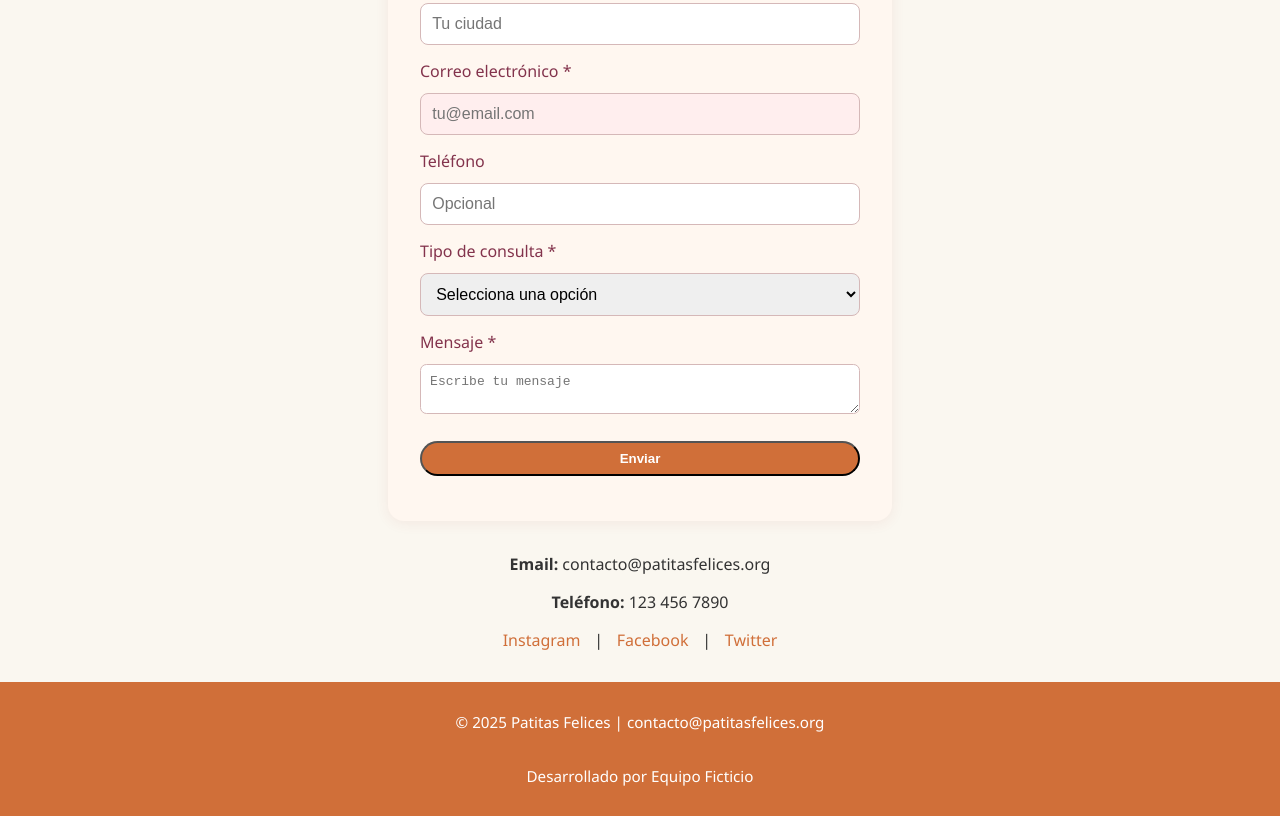
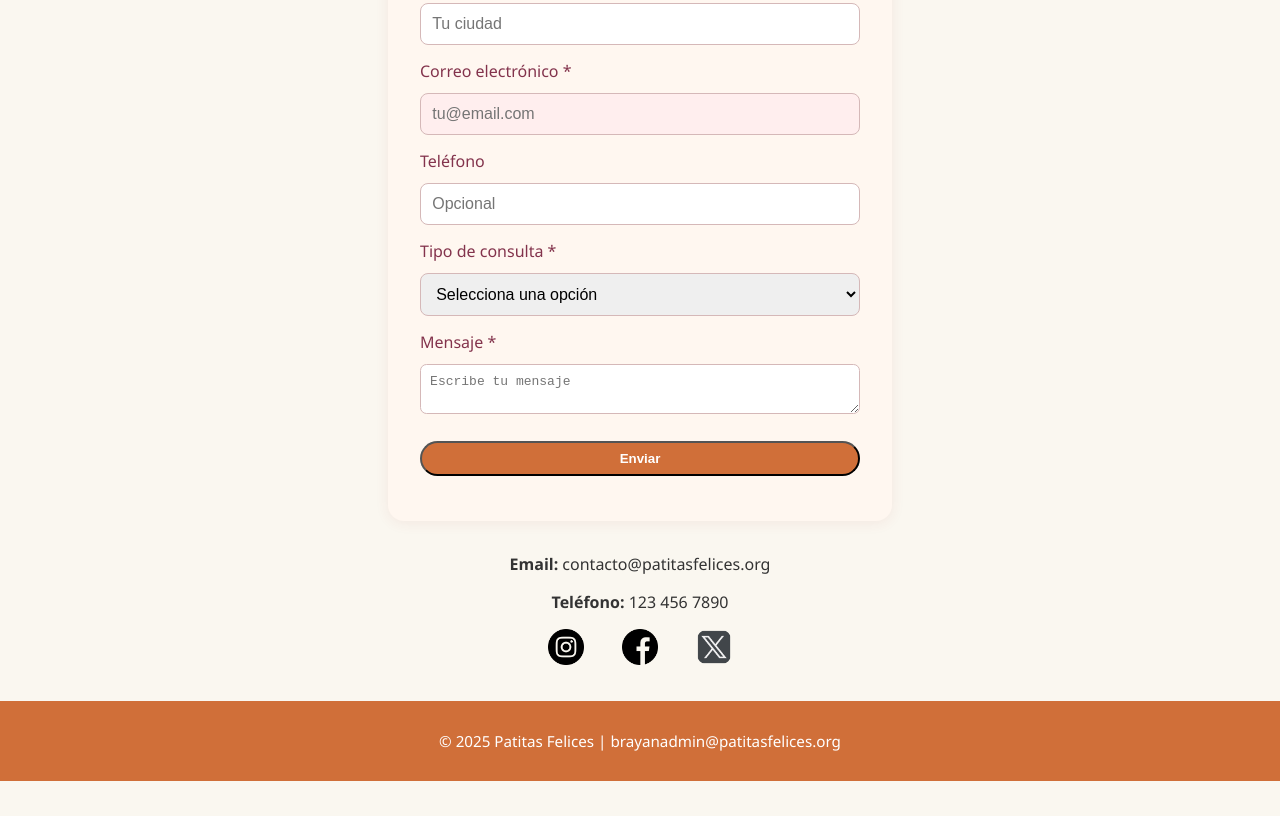
Before and after one commit to bespinosaosorio96-ship-it/ProyectoFinalHTMLYCSSESpionosaBrayan, a plain HTML site: page html/contacto.html in a window 1280 px wide. Shown: the part 469-1285 px from the top of the page. After the commit the page ends 1250 px from the top, so only its background shows below. Drawn offline with Linux system fonts and the light colour scheme.

Commit message:
chore:se añadieron redes sociales

```diff
--- a/css/main.css
+++ b/css/main.css
@@ -180,3 +180,18 @@ footer {
 @media (max-width: 600px) {
   .contacto-form, .contacto-directo { max-width: 98vw; padding: 1em; }
 }
+.redes {
+  display: flex;
+  justify-content: center;
+  gap: 1.2em;
+  margin-top: 0.5em;
+}
+.icono-red {
+  width: 36px;
+  height: 36px;
+  transition: transform 0.15s;
+}
+.icono-red:hover {
+  transform: scale(1.17);
+  filter: brightness(1.1);
+}
--- a/html/contacto.html
+++ b/html/contacto.html
@@ -42,19 +42,25 @@
       <div class="resultado error">Complete todos los campos obligatorios</div>
       <button type="submit" class="btn-cta">Enviar</button>
     </form>
-    <div class="contacto-directo">
-      <p><strong>Email:</strong> contacto@patitasfelices.org</p>
-      <p><strong>Teléfono:</strong> 123 456 7890</p>
-      <p>
-        <a href="https://instagram.com/">Instagram</a> |
-        <a href="https://facebook.com/">Facebook</a> |
-        <a href="#">Twitter</a>
-      </p>
-    </div>
+<div class="contacto-directo">
+  <p><strong>Email:</strong> contacto@patitasfelices.org</p>
+  <p><strong>Teléfono:</strong> 123 456 7890</p>
+  <div class="redes">
+    <a href="https://instagram.com/" target="_blank">
+      <img src="../media/icons/instagram.png" alt="Instagram" class="icono-red">
+    </a>
+    <a href="https://facebook.com/" target="_blank">
+      <img src="../media/icons/facebook.png" alt="Facebook" class="icono-red">
+    </a>
+    <a href="https://x.com/?lang=es" target="_blank">
+      <img src="../media/icons/x.png" alt="Twitter" class="icono-red">
+    </a>
+  </div>
+</div>
+
   </main>
   <footer>
-    <p>&copy; 2025 Patitas Felices | contacto@patitasfelices.org</p>
-    <p>Desarrollado por Equipo Ficticio</p>
+    <p>&copy; 2025 Patitas Felices | brayanadmin@patitasfelices.org</p>
   </footer>
 </body>
 </html>
```
Also changed, not shown: media/icons/facebook.png (added), media/icons/instagram.png (added), media/icons/x.png (added).
